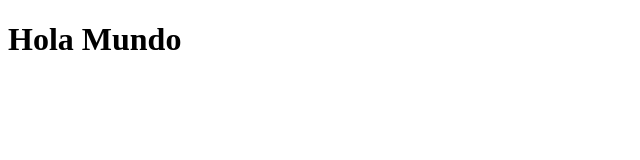
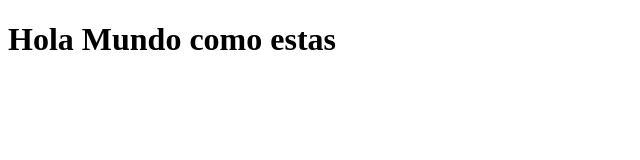
Before and after one commit to RoCo3108/diplomado_colsubsidio, a plain HTML site: page Class7/ejercicio-commit.html in a window 1280 px wide. Shown: the whole page, without its empty margins (0-640 px from the left). Drawn offline with Linux system fonts and the light colour scheme.

Commit message:
Como estas

```diff
--- a/Class7/ejercicio-commit.html
+++ b/Class7/ejercicio-commit.html
@@ -8,7 +8,7 @@
 </head>
 <body>
     <h1>
-        Hola Mundo
+        Hola Mundo  como estas
     </h1>
 </body>
 </html>
```
